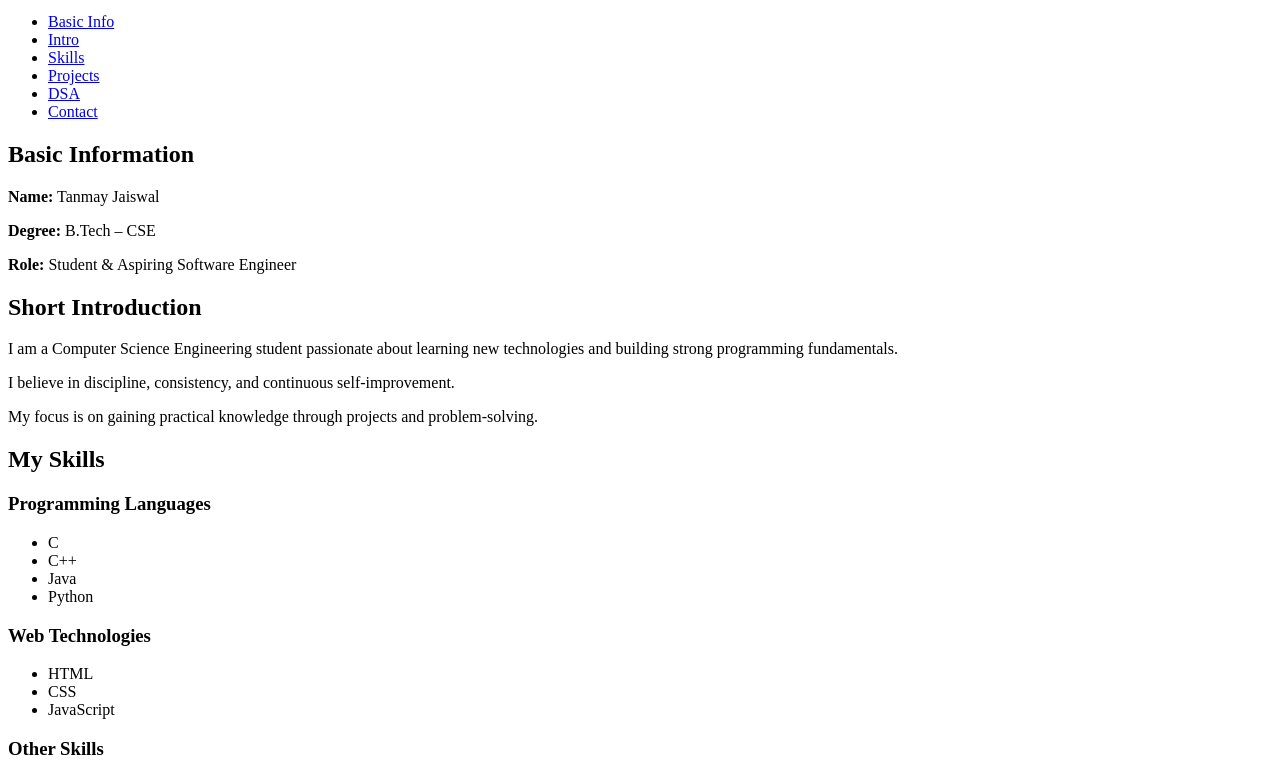
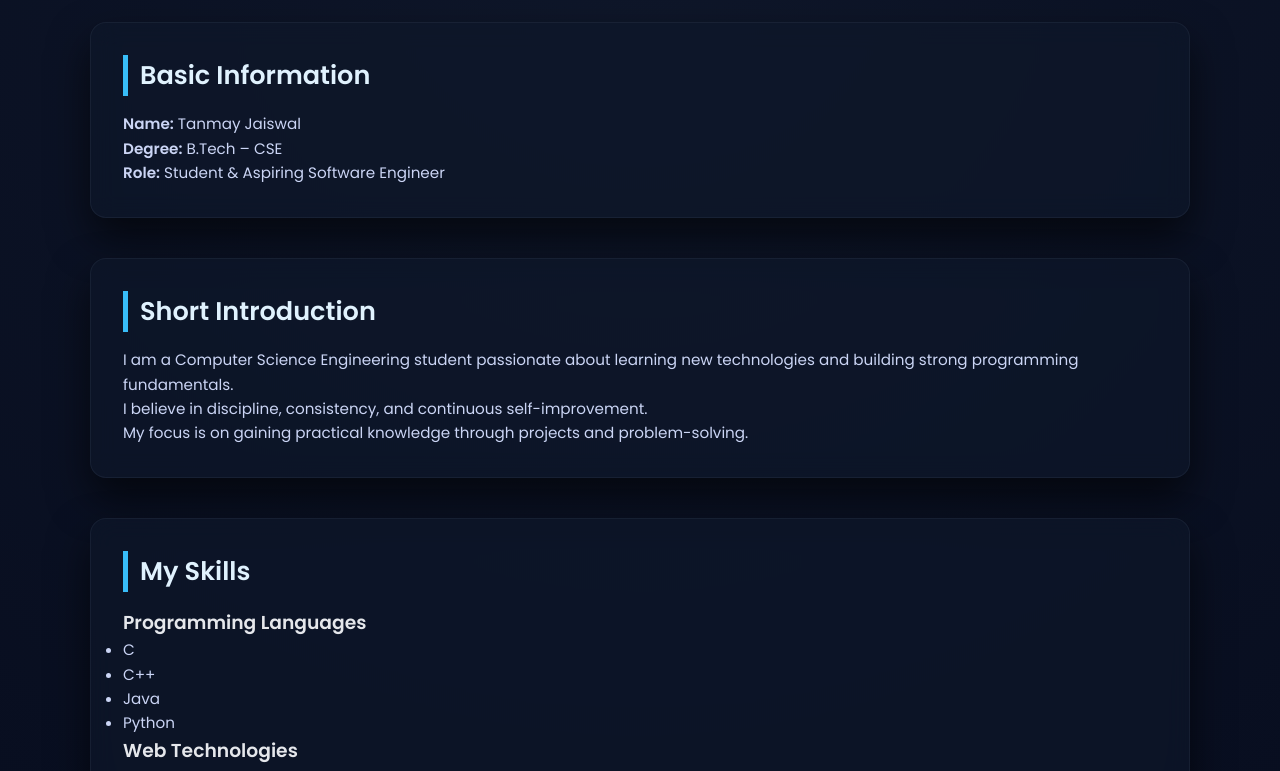
Before and after one commit to tanmayjai123/tanmayja123.github.io, a plain HTML site: page index.html in a window 1280 px wide. Shown: the part 89-860 px from the top of the page. Drawn offline with Linux system fonts and the light colour scheme.

Commit message:
Refactor CSS and remove hamburger menu JS
Refactored CSS styles and removed JavaScript code for hamburger menu functionality.

```diff
--- a/style.css
+++ b/style.css
@@ -1,24 +1,172 @@
-const hamburger = document.getElementById("hamburger");
-const navMenu = document.getElementById("navMenu");
+@import url('https://fonts.googleapis.com/css2?family=Poppins:wght@400;500;600&display=swap');
 
-/* HAMBURGER TOGGLE */
-hamburger.addEventListener("click", () => {
-  navMenu.classList.toggle("show");
-  hamburger.textContent =
-    hamburger.textContent === "☰" ? "✖" : "☰";
-});
+/* =====================
+   RESET
+===================== */
+* {
+  margin: 0;
+  padding: 0;
+  box-sizing: border-box;
+}
 
-/* SMOOTH SCROLL + AUTO CLOSE */
-document.querySelectorAll(".nav-menu a").forEach(link => {
-  link.addEventListener("click", e => {
-    e.preventDefault();
+/* =====================
+   BODY (DARK)
+===================== */
+body {
+  font-family: 'Poppins', sans-serif;
+  background: radial-gradient(circle at top, #0f172a, #020617);
+  color: #e5e7eb;
+  line-height: 1.6;
+}
 
-    const target = document.querySelector(link.getAttribute("href"));
-    if (target) {
-      target.scrollIntoView({ behavior: "smooth" });
-    }
+/* =====================
+   HEADER & NAVBAR
+===================== */
+header {
+  background: rgba(2, 6, 23, 0.85);
+  backdrop-filter: blur(10px);
+  position: sticky;
+  top: 0;
+  z-index: 1000;
+  border-bottom: 1px solid rgba(148, 163, 184, 0.1);
+}
 
-    navMenu.classList.remove("show");
-    hamburger.textContent = "☰";
-  });
-});
+.navbar {
+  max-width: 1100px;
+  margin: auto;
+  padding: 1rem;
+  display: flex;
+  justify-content: space-between;
+  align-items: center;
+  position: relative;
+}
+
+.logo {
+  color: #38bdf8;
+  font-weight: 600;
+  letter-spacing: 0.5px;
+}
+
+/* =====================
+   NAV LINKS
+===================== */
+.nav-menu {
+  list-style: none;
+  display: flex;
+  gap: 1.5rem;
+}
+
+.nav-menu li a {
+  color: #cbd5f5;
+  text-decoration: none;
+  font-size: 0.95rem;
+  position: relative;
+}
+
+.nav-menu li a::after {
+  content: '';
+  position: absolute;
+  left: 0;
+  bottom: -5px;
+  width: 0%;
+  height: 2px;
+  background: #38bdf8;
+  transition: width 0.3s ease;
+}
+
+.nav-menu li a:hover::after {
+  width: 100%;
+}
+
+/* =====================
+   HAMBURGER
+===================== */
+.hamburger {
+  display: none;
+  font-size: 28px;
+  color: #e5e7eb;
+  cursor: pointer;
+}
+
+/* =====================
+   SECTIONS (GLASS LOOK)
+===================== */
+section {
+  max-width: 1100px;
+  margin: 2.5rem auto;
+  padding: 2rem;
+  background: rgba(15, 23, 42, 0.65);
+  backdrop-filter: blur(12px);
+  border-radius: 16px;
+  box-shadow: 0 20px 40px rgba(0, 0, 0, 0.6);
+  border: 1px solid rgba(148, 163, 184, 0.08);
+}
+
+section h2 {
+  margin-bottom: 1rem;
+  font-size: 1.6rem;
+  color: #e0f2fe;
+  border-left: 5px solid #38bdf8;
+  padding-left: 12px;
+}
+
+section p,
+section li {
+  color: #cbd5f5;
+  font-size: 0.95rem;
+}
+
+/* =====================
+   LINKS
+===================== */
+a {
+  color: #38bdf8;
+  text-decoration: none;
+}
+
+a:hover {
+  color: #7dd3fc;
+}
+
+/* =====================
+   FOOTER
+===================== */
+footer {
+  background: rgba(2, 6, 23, 0.9);
+  color: #94a3b8;
+  text-align: center;
+  padding: 1.5rem;
+  margin-top: 3rem;
+  border-top: 1px solid rgba(148, 163, 184, 0.1);
+}
+
+/* =====================
+   MOBILE NAVBAR
+===================== */
+@media (max-width: 768px) {
+
+  .hamburger {
+    display: block;
+  }
+
+  .nav-menu {
+    display: none;
+    position: absolute;
+    top: 65px;
+    left: 0;
+    width: 100%;
+    background: rgba(2, 6, 23, 0.95);
+    flex-direction: column;
+    align-items: center;
+    padding: 1rem 0;
+    backdrop-filter: blur(10px);
+  }
+
+  .nav-menu.show {
+    display: flex;
+  }
+
+  .nav-menu li {
+    padding: 14px 0;
+  }
+}
```
